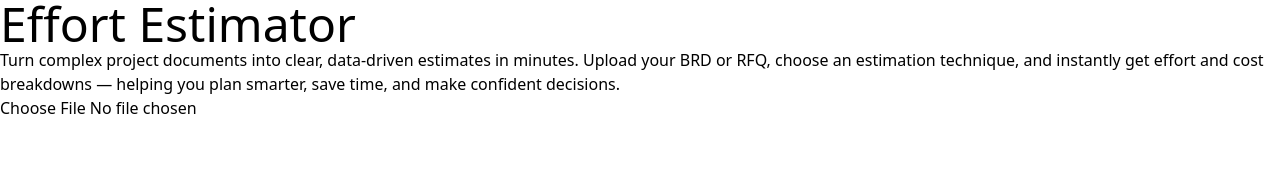
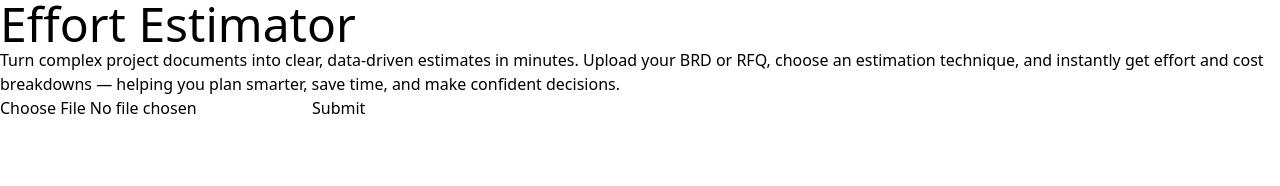
Before and after one commit to Arpit-Verma-2003/Effort-Estimator, a React (Vite) app: page / in a window 1280 px wide. Shown: the top 186 px of the page. Built offline with nearby package versions, Linux system fonts and the light colour scheme.

Commit message:
BE connected to FE

```diff
--- a/src/App.jsx
+++ b/src/App.jsx
@@ -1,10 +1,61 @@
-import React from 'react'
+import React, { useState } from 'react'
 const App = () => {
+  const [file,setFile] = useState(null)
+  const [result, setResult] = useState(null)
+  const handleFileUpload = (e) =>{
+    setFile(e.target.files[0])
+  }
+  console.log(file)
+  const convertFileB64 = (file) => {
+      return new Promise((resolve, reject) => {
+      const reader = new FileReader()
+      reader.readAsDataURL(file)
+      reader.onload = () => resolve(reader.result.split(",")[1]) // strip metadata
+      reader.onerror = (error) => reject(error)
+    })
+  }
+  const handleSubmit = async () => {
+    console.log("submitted")
+    if(!file){
+      alert('no file uploaded')
+      return
+    }
+    const base64File = await convertFileB64(file)
+    const payload = {
+        estimation_technique: "used-case based",
+        project_type: "Web App",
+        time_constraint: "3 months",
+        project_scale: "Medium",
+        project_budget: "50000",
+        document_file: base64File,
+        rate_card_file: ""
+    }
+    try{
+      const response = await fetch("http://localhost:8000/estimate",{
+        method:'POST',
+        headers:{
+          "content-type" : "application/json"
+        },
+        body: JSON.stringify(payload)
+      })
+      const data = await response.json()
+      setResult(data)
+      console.log(data)
+    }catch(e){
+      console.log(e)
+    }
+  }
   return (
     <>
       <h1 className='text-5xl'>Effort Estimator</h1>
       <p className=''>Turn complex project documents into clear, data-driven estimates in minutes. Upload your BRD or RFQ, choose an estimation technique, and instantly get effort and cost breakdowns — helping you plan smarter, save time, and make confident decisions.</p>
-      <input type="file" />
+      <input type="file" onChange={handleFileUpload}/>
+      <button onClick={handleSubmit}>Submit</button>
+      {result && (
+        <pre className="bg-gray-100 p-4 mt-4 rounded">
+          {JSON.stringify(result, null, 2)}
+        </pre>
+      )}
     </>
   )
 }
```
